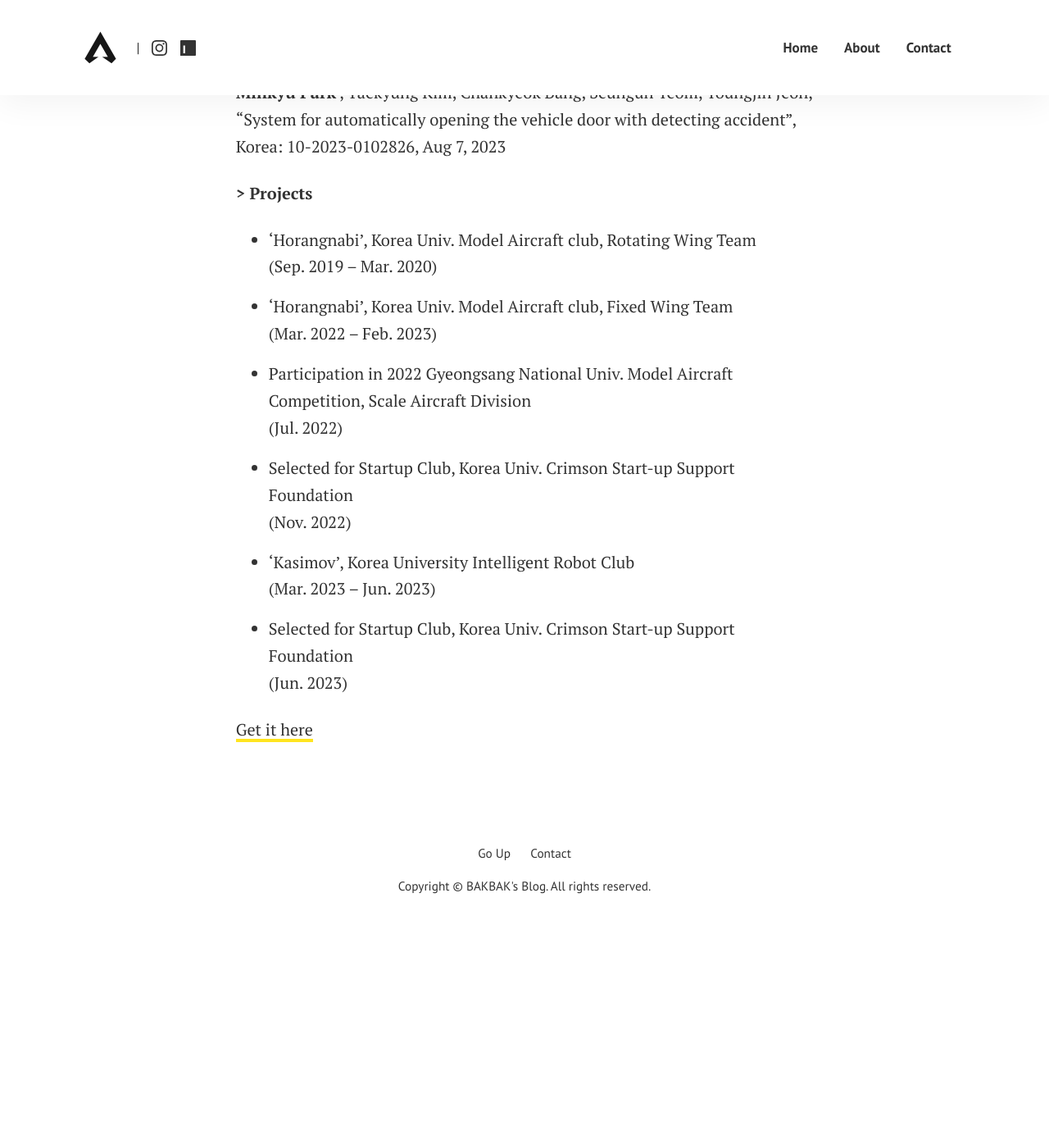
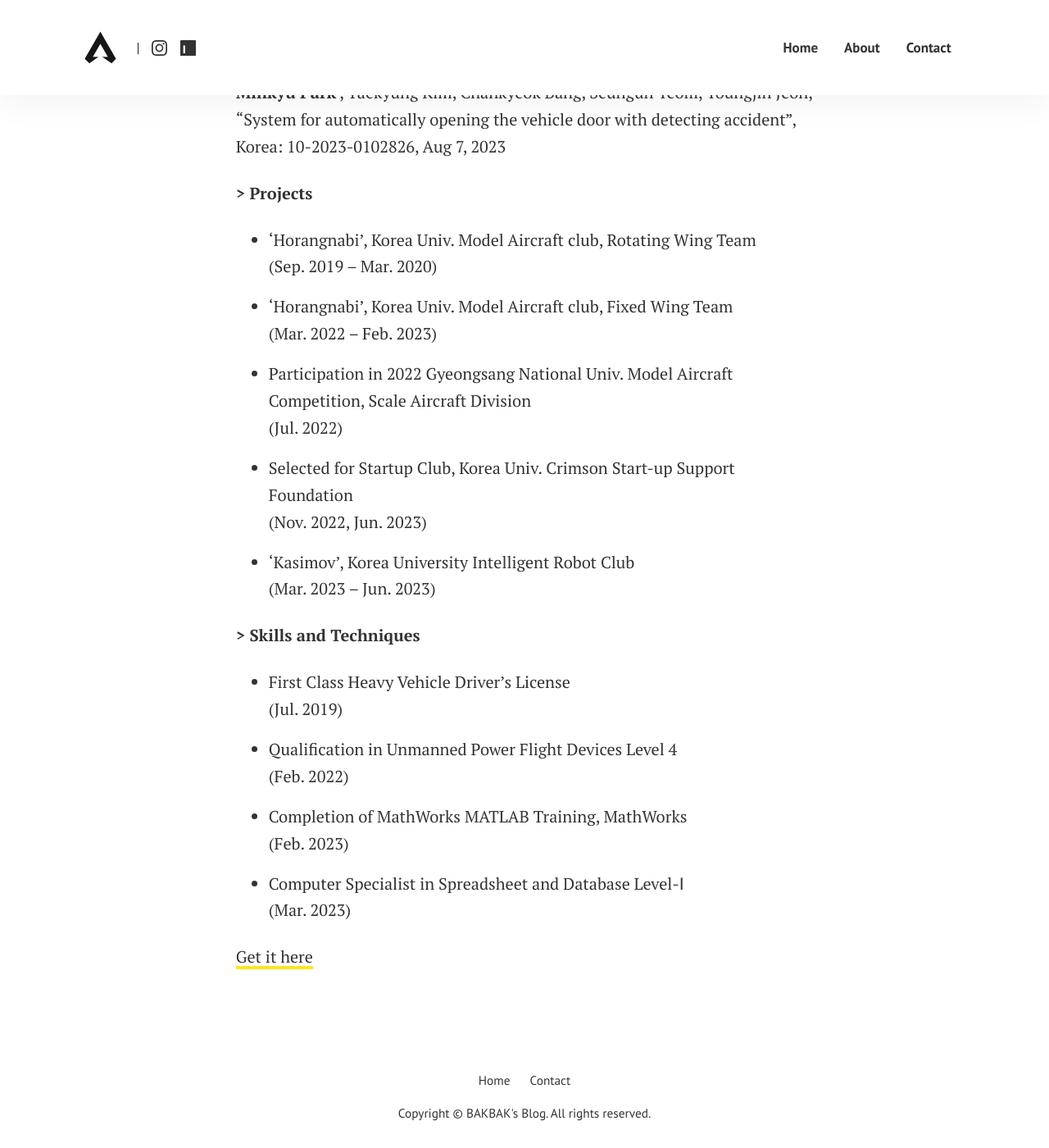
Before and after one commit to bakbakminq/bakbakminq.github.io, a Jekyll site: the page built from pages/about.md, in a window 1280 px wide and 1400 px high, scrolled down 1303 px. Shown: the whole window at 82% size. Built offline with Jekyll 4.4.1, drawn with Linux system fonts in a browser that asks for light colours; before the commit the page ends 2426 px from its top, so only the background shows below that.

```diff
--- a/_data/menus.yml
+++ b/_data/menus.yml
@@ -14,7 +14,7 @@ topmenu:
 # Footer Menu
 footermenu:
 
-- title: Go Up
+- title: Home
   url: ""
 
 - title: Contact
--- a/pages/about.md
+++ b/pages/about.md
@@ -37,10 +37,19 @@ Semester High Honors 1st Semester, 2022 <br> Semester High Honors 2nd Semester,
 
 * Participation in 2022 Gyeongsang National Univ. Model Aircraft Competition, Scale Aircraft Division <br> (Jul. 2022)
 
-* Selected for Startup Club, Korea Univ. Crimson Start-up Support Foundation <br> (Nov. 2022)
+* Selected for Startup Club, Korea Univ. Crimson Start-up Support Foundation <br> (Nov. 2022, Jun. 2023)
 
 * ‘Kasimov’, Korea University Intelligent Robot Club <br> (Mar. 2023 – Jun. 2023)
 
-* Selected for Startup Club, Korea Univ. Crimson Start-up Support Foundation <br> (Jun. 2023)
+**> Skills and Techniques**
+
+* First Class Heavy Vehicle Driver's License <br> (Jul. 2019)
+
+* Qualification in Unmanned Power Flight Devices Level 4 <br> (Feb. 2022)
+
+* Completion of MathWorks MATLAB Training, MathWorks <br> (Feb. 2023)
+
+* Computer Specialist in Spreadsheet and Database Level-Ⅰ <br> (Mar. 2023)
+
 
 [Get it here](https://www.linkedin.com/in/%EB%AF%BC%EA%B7%9C-%EB%B0%95-2837a22b6/)
```
Also changed, not shown: _posts/2024-01-12-date.md (renamed from _posts/2025-01-12-tree-of-codes.md, +1 -1 lines), _posts/2024-01-12-signal-and-processing.md (renamed from _posts/2025-01-12-powerful-things-markdown-editor.md, +3 -8 lines).
